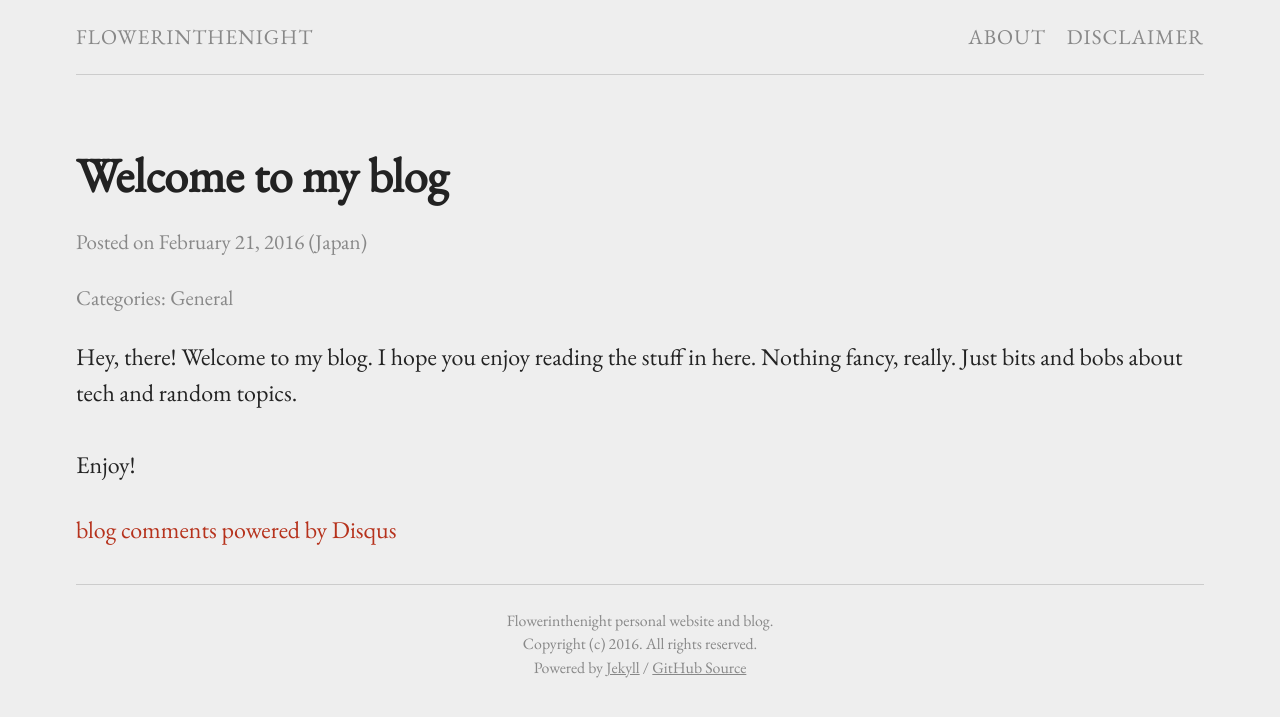
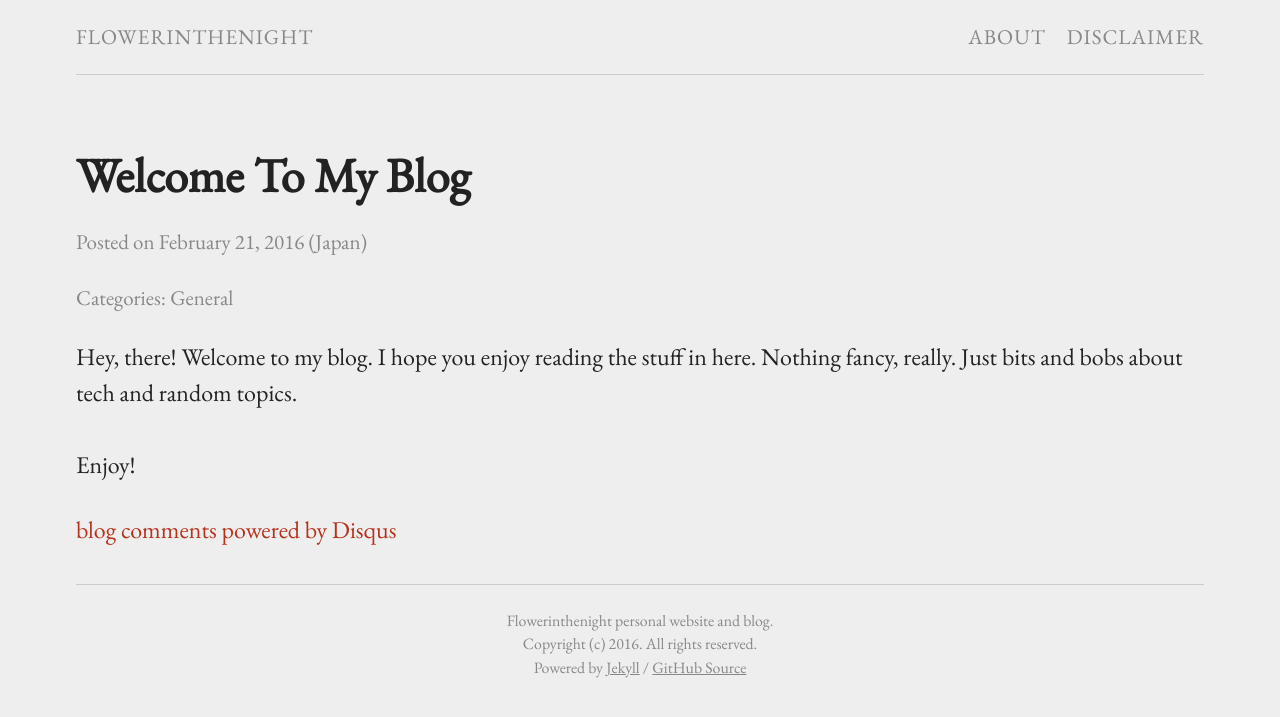
Before and after one commit to flowerinthenight/flowerinthenight.github.io, a Jekyll site: the page built from _posts/2016-02-21-welcome-to-my-blog.md, in a window 1280 px wide. Shown: the top 717 px of the page. Built offline with Jekyll 4.4.1, drawn with Linux system fonts in a browser that asks for light colours; comment, search, counter and statistics services are not loaded.

```diff
--- a/_posts/2016-02-21-welcome-to-my-blog.md
+++ b/_posts/2016-02-21-welcome-to-my-blog.md
@@ -1,6 +1,6 @@
 ---
 layout: post
-title: "Welcome to my blog"
+title: "Welcome To My Blog"
 location: "Japan"
 categories: ["General"]
 comments: true
```
